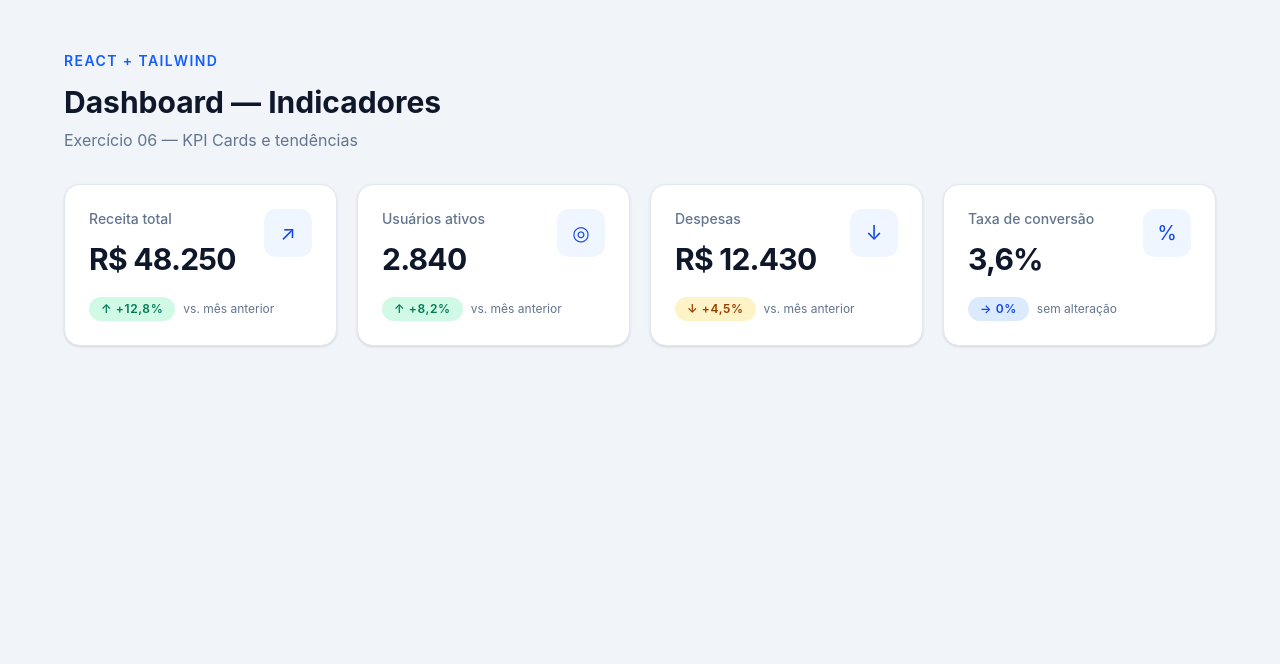
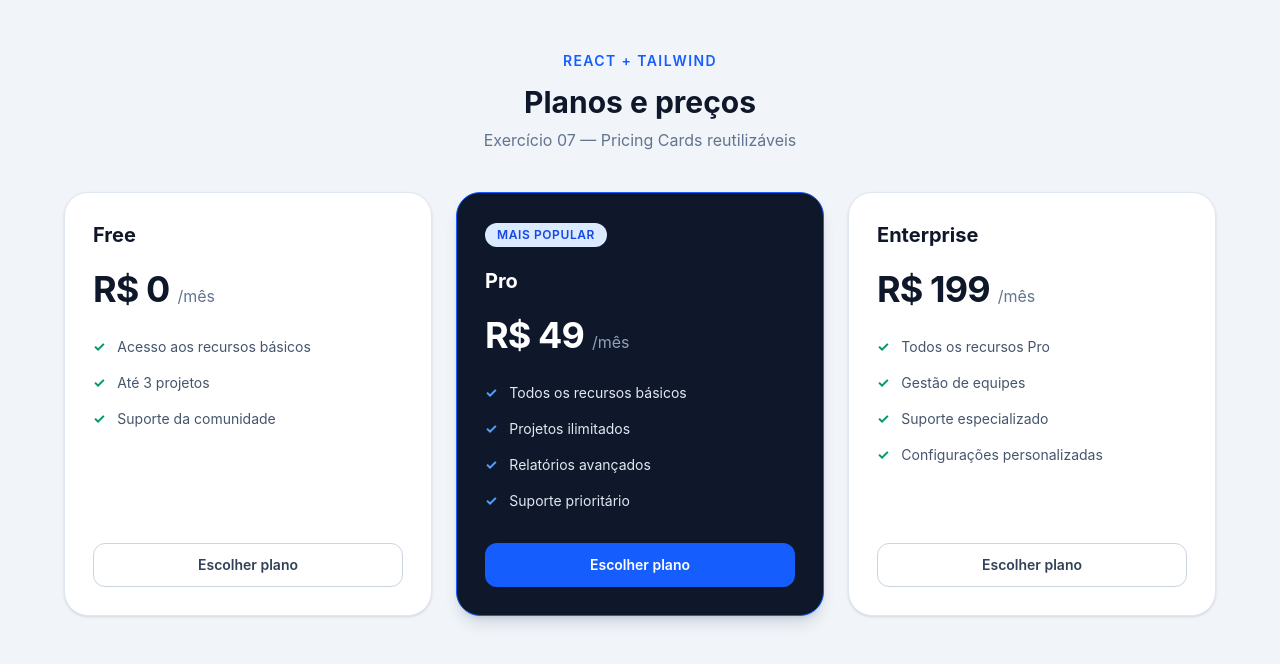
Before and after one commit to IgorAldivanSL/react-tailwind-component-board, a React (Vite) app: page / in a window 1280 px wide. Shown: the top 664 px of the page. Built offline with nearby package versions, Linux system fonts and the light colour scheme.

Commit message:
feat: criar Pricing Cards com destaque para plano Pro

```diff
--- a/src/App.jsx
+++ b/src/App.jsx
@@ -1,38 +1,40 @@
 
-import KPICard from './components/KPICard'
+import PricingCard from './components/PricingCard'
 
-const indicators = [
+const plans = [
   {
-    label: 'Receita total',
-    value: 'R$ 48.250',
-    change: '+12,8%',
-    comparison: 'vs. mês anterior',
-    icon: '↗',
-    trend: 'positive',
+    name: 'Free',
+    price: 'R$ 0',
+    period: '/mês',
+    features: [
+      'Acesso aos recursos básicos',
+      'Até 3 projetos',
+      'Suporte da comunidade',
+    ],
   },
   {
-    label: 'Usuários ativos',
-    value: '2.840',
-    change: '+8,2%',
-    comparison: 'vs. mês anterior',
-    icon: '◎',
-    trend: 'positive',
+    name: 'Pro',
+    price: 'R$ 49',
+    period: '/mês',
+    features: [
+      'Todos os recursos básicos',
+      'Projetos ilimitados',
+      'Relatórios avançados',
+      'Suporte prioritário',
+    ],
+    highlighted: true,
+    badge: 'Mais popular',
   },
   {
-    label: 'Despesas',
-    value: 'R$ 12.430',
-    change: '+4,5%',
-    comparison: 'vs. mês anterior',
-    icon: '↓',
-    trend: 'negative',
-  },
-  {
-    label: 'Taxa de conversão',
-    value: '3,6%',
-    change: '0%',
-    comparison: 'sem alteração',
-    icon: '%',
-    trend: 'neutral',
+    name: 'Enterprise',
+    price: 'R$ 199',
+    period: '/mês',
+    features: [
+      'Todos os recursos Pro',
+      'Gestão de equipes',
+      'Suporte especializado',
+      'Configurações personalizadas',
+    ],
   },
 ]
 
@@ -40,23 +42,25 @@ function App() {
   return (
     <main className="min-h-screen bg-slate-100 px-6 py-12">
       <section className="mx-auto max-w-6xl">
+        <div className="text-center">
           <span className="text-sm font-semibold uppercase tracking-widest text-blue-600">
             React + Tailwind
           </span>
 
           <h1 className="mt-3 text-3xl font-bold text-slate-900">
-          Dashboard — Indicadores
+            Planos e preços
           </h1>
 
           <p className="mt-2 text-slate-500">
-          Exercício 06 — KPI Cards e tendências
+            Exercício 07 — Pricing Cards reutilizáveis
           </p>
+        </div>
 
-        <div className="mt-8 grid grid-cols-1 gap-5 sm:grid-cols-2 xl:grid-cols-4">
-          {indicators.map((indicator) => (
-            <KPICard
-              key={indicator.label}
-              {...indicator}
+        <div className="mt-10 grid grid-cols-1 items-stretch justify-items-center gap-6 md:grid-cols-2 xl:grid-cols-3">
+          {plans.map((plan) => (
+            <PricingCard
+              key={plan.name}
+              {...plan}
             />
           ))}
         </div>
--- /dev/null
+++ b/src/components/PricingCard.jsx
@@ -0,0 +1,71 @@
+
+import Badge from './Badge'
+import Button from './Button'
+
+function PricingCard({
+  name,
+  price,
+  period,
+  features,
+  highlighted = false,
+  badge,
+}) {
+  return (
+    <article
+      className={[
+        'relative flex w-full max-w-[400px] flex-col rounded-3xl border p-7 transition duration-300 hover:-translate-y-1 hover:shadow-xl',
+        highlighted
+          ? 'border-blue-600 bg-slate-900 text-white shadow-lg shadow-blue-950/15'
+          : 'border-slate-200 bg-white text-slate-900 shadow-sm',
+      ].join(' ')}
+    >
+      {badge && (
+        <div className="mb-5">
+          <Badge variant={highlighted ? 'info' : 'success'}>
+            {badge}
+          </Badge>
+        </div>
+      )}
+
+      <h2 className="text-xl font-bold">{name}</h2>
+
+      <div className="mt-5 flex items-baseline gap-2">
+        <span className="text-4xl font-bold tracking-tight">
+          {price}
+        </span>
+
+        <span className={highlighted ? 'text-slate-400' : 'text-slate-500'}>
+          {period}
+        </span>
+      </div>
+
+      <ul className="mt-7 flex-1 space-y-4">
+        {features.map((feature) => (
+          <li key={feature} className="flex items-start gap-3 text-sm">
+            <span
+              aria-hidden="true"
+              className={highlighted ? 'font-bold text-blue-400' : 'font-bold text-emerald-600'}
+            >
+              ✓
+            </span>
+
+            <span className={highlighted ? 'text-slate-200' : 'text-slate-600'}>
+              {feature}
+            </span>
+          </li>
+        ))}
+      </ul>
+
+      <div className="mt-8">
+        <Button
+          variant={highlighted ? 'primary' : 'secondary'}
+          fullWidth
+        >
+          Escolher plano
+        </Button>
+      </div>
+    </article>
+  )
+}
+
+export default PricingCard
```
Lines whose indentation alone changed are shown as unchanged.
